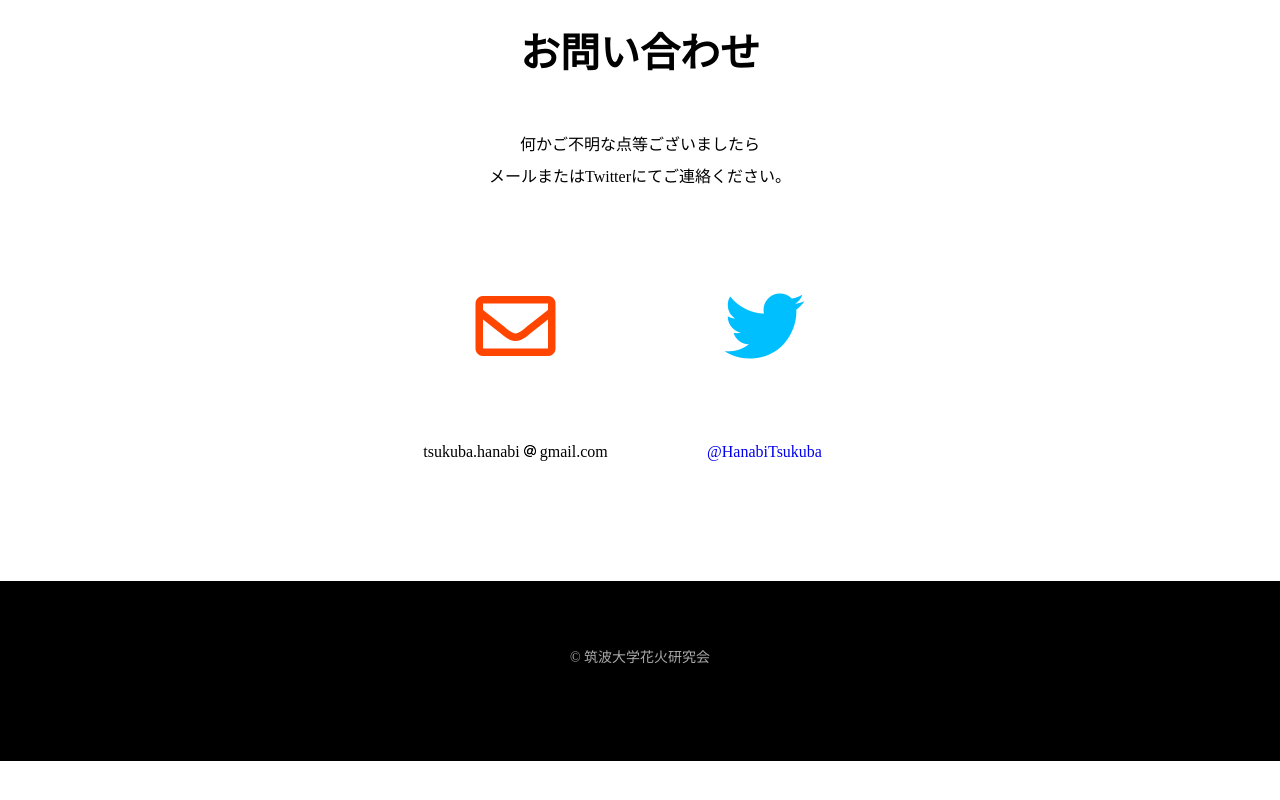
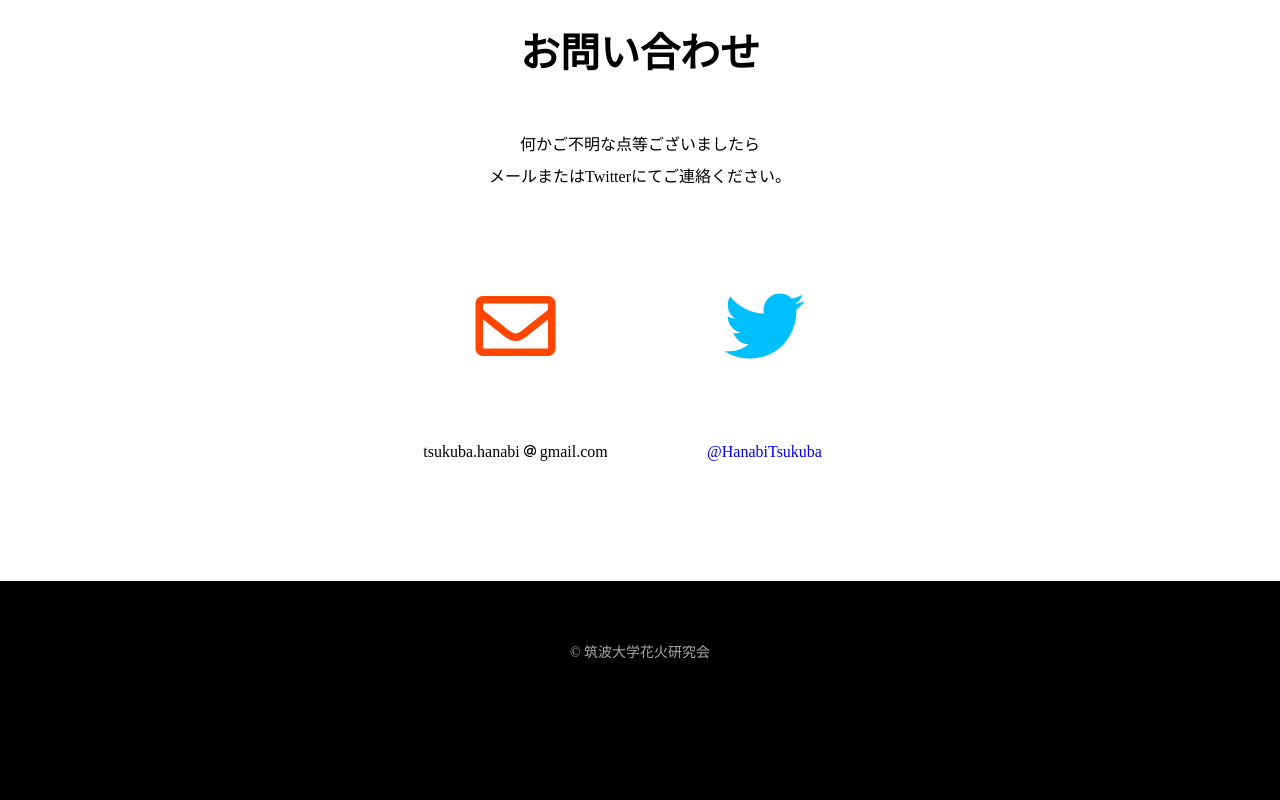
Before and after one commit to tsui49/hanabi-hp, a plain HTML site: page tsukuba-hanabi.html in a window 1280 px wide. Shown: the part 2755-3555 px from the top of the page. Before the commit the page ends 3516 px from the top, so only its background shows below. Drawn offline with nearby package versions, Linux system fonts and the light colour scheme.

Commit message:
Add files via upload

```diff
--- a/css/stylesheet.css
+++ b/css/stylesheet.css
@@ -371,13 +371,13 @@ ul.slider {
 
 footer {
     background-color: #000;
-    height: 180px;
+    height: 40vh;
 }
 
 footer p {
     color: #aaa;
     font-size: 14px;
-    line-height: 11;
+    line-height: 18vh;
     text-align: center;
 }
 
```
